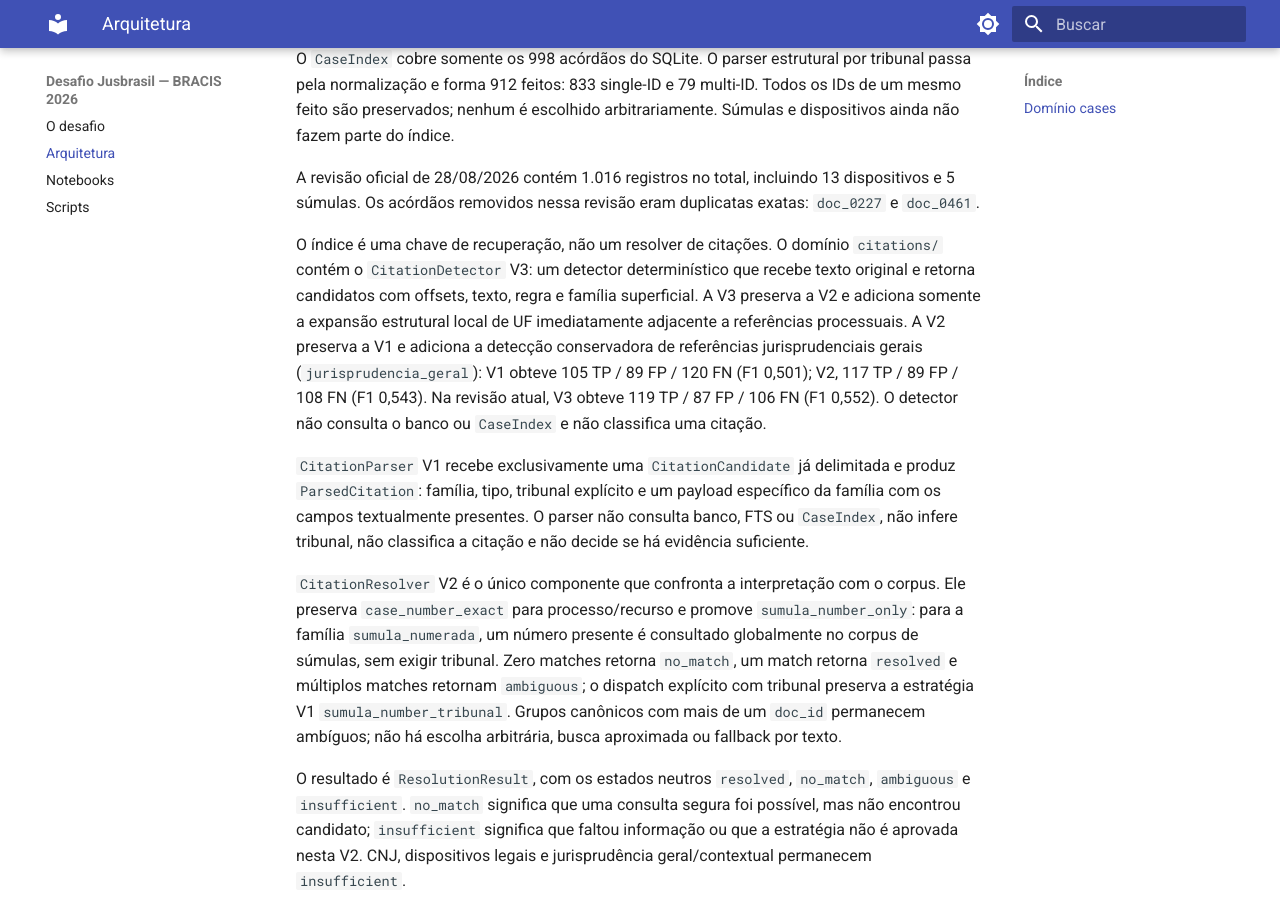
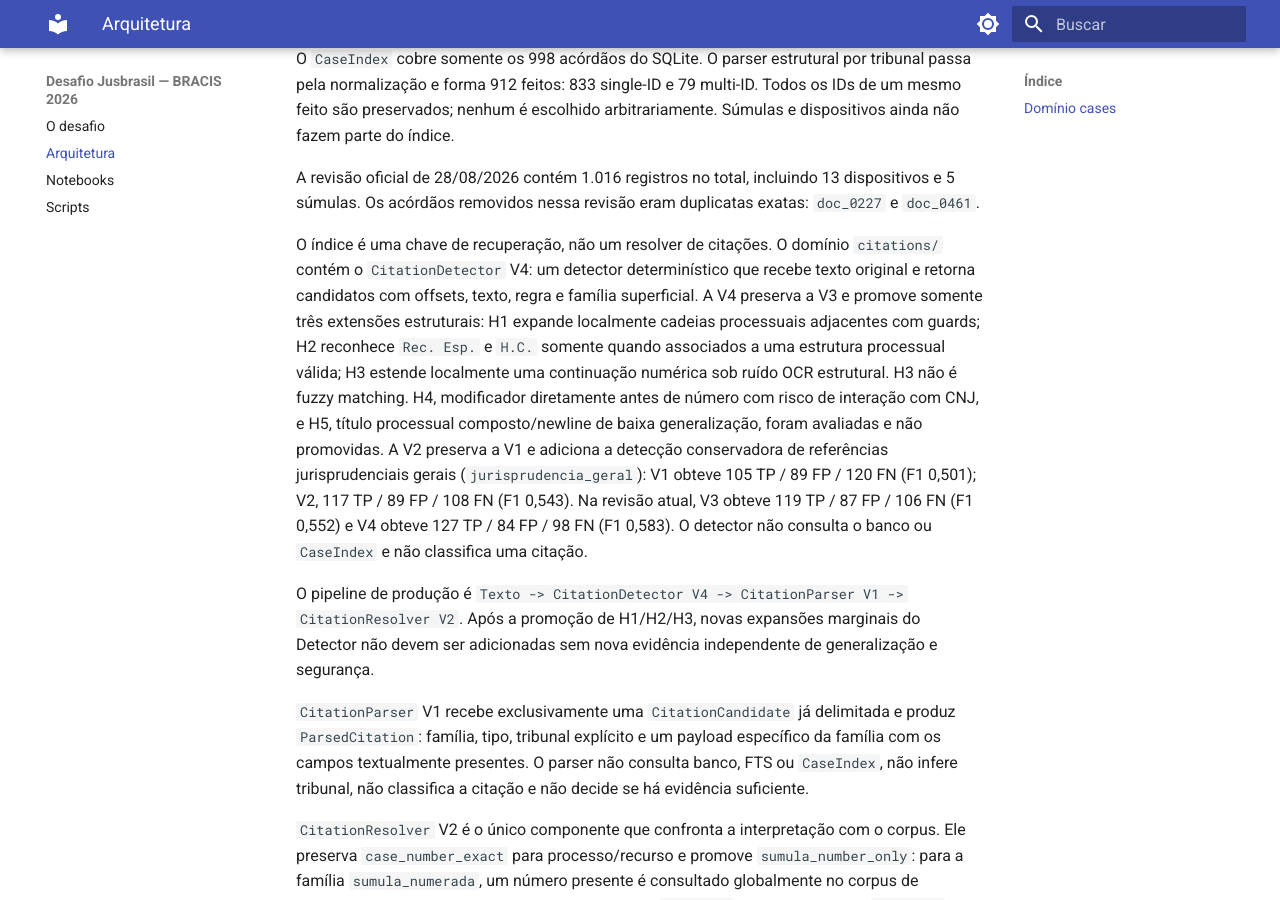
Before and after one commit to augustoafleal/legal-citation-hallucination-detector, an MkDocs documentation site: the page built from docs/architecture.md, in a window 1280 px wide and 900 px high, scrolled down 910 px. Built offline with MkDocs 1.6.1 and Material for MkDocs 9.7.7, drawn with Linux system fonts in a browser that asks for light colours; some of the changed text lies outside the part shown.

Commit message:
feat: improve structural citation detection

```diff
--- a/docs/architecture.md
+++ b/docs/architecture.md
@@ -18,7 +18,7 @@ flowchart LR
     D --> E[(tribunal, numero_normalizado) -> Case]
     B --> F[notebooks/]
     D --> G[scripts/]
-    H[Texto original] --> I[CitationDetector V3]
+    H[Texto original] --> I[CitationDetector V4]
     I --> J[CitationCandidate[]]
     J --> K[CitationParser V1]
     K --> L[ParsedCitation[]]
@@ -47,14 +47,25 @@ dispositivos e 5 súmulas. Os acórdãos removidos nessa revisão eram duplicata
 exatas: `doc_0227` e `doc_0461`.
 
 O índice é uma chave de recuperação, não um resolver de citações. O domínio
-`citations/` contém o `CitationDetector` V3: um detector determinístico que
+`citations/` contém o `CitationDetector` V4: um detector determinístico que
 recebe texto original e retorna candidatos com offsets, texto, regra e família
-superficial. A V3 preserva a V2 e adiciona somente a expansão estrutural local
-de UF imediatamente adjacente a referências processuais. A V2 preserva a V1 e adiciona a detecção conservadora de
+superficial. A V4 preserva a V3 e promove somente três extensões estruturais:
+H1 expande localmente cadeias processuais adjacentes com guards; H2 reconhece
+`Rec. Esp.` e `H.C.` somente quando associados a uma estrutura processual válida;
+H3 estende localmente uma continuação numérica sob ruído OCR estrutural. H3 não
+é fuzzy matching. H4, modificador diretamente antes de número com risco de
+interação com CNJ, e H5, título processual composto/newline de baixa
+generalização, foram avaliadas e não promovidas. A V2 preserva a V1 e adiciona a detecção conservadora de
 referências jurisprudenciais gerais (`jurisprudencia_geral`): V1 obteve
 105 TP / 89 FP / 120 FN (F1 0,501); V2, 117 TP / 89 FP / 108 FN (F1 0,543).
-Na revisão atual, V3 obteve 119 TP / 87 FP / 106 FN (F1 0,552). O detector não
-consulta o banco ou `CaseIndex` e não classifica uma citação.
+Na revisão atual, V3 obteve 119 TP / 87 FP / 106 FN (F1 0,552) e V4 obteve
+127 TP / 84 FP / 98 FN (F1 0,583). O detector não consulta o banco ou
+`CaseIndex` e não classifica uma citação.
+
+O pipeline de produção é `Texto -> CitationDetector V4 -> CitationParser V1 ->
+CitationResolver V2`. Após a promoção de H1/H2/H3, novas expansões marginais do
+Detector não devem ser adicionadas sem nova evidência independente de
+generalização e segurança.
 
 `CitationParser` V1 recebe exclusivamente uma `CitationCandidate` já
 delimitada e produz `ParsedCitation`: família, tipo, tribunal explícito e um
```
Also changed, not shown: 1 other file.
